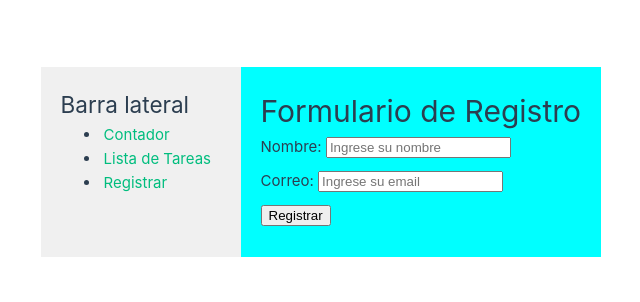
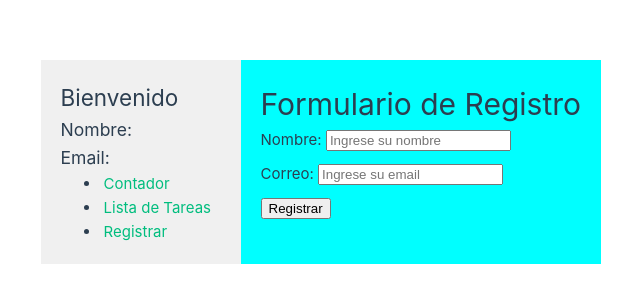
Before and after one commit to anyeromero/proyecto-vuejs, a Vue app: page /registrar in a window 1280 px wide. Shown: the part 238-540 px from the top of the page, without its empty margins (39-679 px from the left). Built offline with nearby package versions, Linux system fonts and the light colour scheme; the HTML template or start-up script is replaced by a standard one.

Commit message:
Crear Store en pinia para almacenar los datos de registro.

```diff
--- a/src/components/Sidebar.vue
+++ b/src/components/Sidebar.vue
@@ -1,10 +1,27 @@
 <script setup>
+import { useRegistrarStore } from '@/modules/registro/stores/registrarStores';
+import { ref, watch } from 'vue';
+
+
+const registrarStore = useRegistrarStore();
+const nombre = ref(registrarStore.nombre.value);
+const email = ref(registrarStore.email.value);
+
+watch(() => registrarStore.nombre, (newValue)=>{
+    nombre.value = newValue;
+});
+
+watch(() => registrarStore.email, (newValue) => {
+    email.value = newValue;
+})
 
 </script>
 
 <template>
     <div class="sidebar">
-        <h2>Barra lateral</h2>
+        <h2>Bienvenido</h2>
+        <h3>Nombre: {{ nombre }} </h3>
+        <h3>Email: {{ email }}</h3>
         <ul>
             <li><RouterLink to="/contador">Contador</RouterLink></li>
             <li><RouterLink to="/lista-de-tareas">Lista de Tareas</RouterLink></li>
--- /dev/null
+++ b/src/modules/registro/stores/registrarStores.js
@@ -0,0 +1,14 @@
+import { defineStore } from "pinia";
+import { ref } from "vue";
+
+export const useRegistrarStore = defineStore('registrar', () => {
+    const nombre = ref('');
+    const email = ref('');
+
+    const guardarRegistro = (nombreFormulario, emailFormularrio) => {
+        nombre.value = nombreFormulario;
+        email.value = emailFormularrio;
+    }
+
+    return { nombre, email, guardarRegistro}
+});
--- a/src/modules/registro/views/RegistrarView.vue
+++ b/src/modules/registro/views/RegistrarView.vue
@@ -1,9 +1,15 @@
 <script setup>
 import { Form, Field, ErrorMessage } from 'vee-validate';
-import { schema } from '../schemas/validationSchema'
+import { schema } from '../schemas/validationSchema';
+import { useRegistrarStore } from '../stores/registrarStores';
+import { ref } from 'vue';
+
+const registrarStore = useRegistrarStore();
+const nombre = ref('');
+const email = ref('');
 
 const onSubmit = () => {
-    console.log('Se ha enviado el formulario')
+    registrarStore.guardarRegistro(nombre.value, email.value);
 }
 
 </script>
@@ -14,12 +20,12 @@
             <h1>Formulario de Registro</h1>
             <div class="form">
                 <label for="nombre">Nombre: </label>
-                <Field type="text" name="nombre" id="nombre" placeholder="Ingrese su nombre" />
+                <Field type="text" v-model="nombre" name="nombre" id="nombre" placeholder="Ingrese su nombre" />
                 <ErrorMessage name="nombre"></ErrorMessage>
             </div>
             <div class="form">
                 <label for="correo">Correo: </label>
-                <Field type="email" name="email" id="correo" placeholder="Ingrese su email" />
+                <Field type="email" v-model="email" name="email" id="correo" placeholder="Ingrese su email" />
                 <ErrorMessage name="email"></ErrorMessage>
             </div>
             <div class="form">
```
